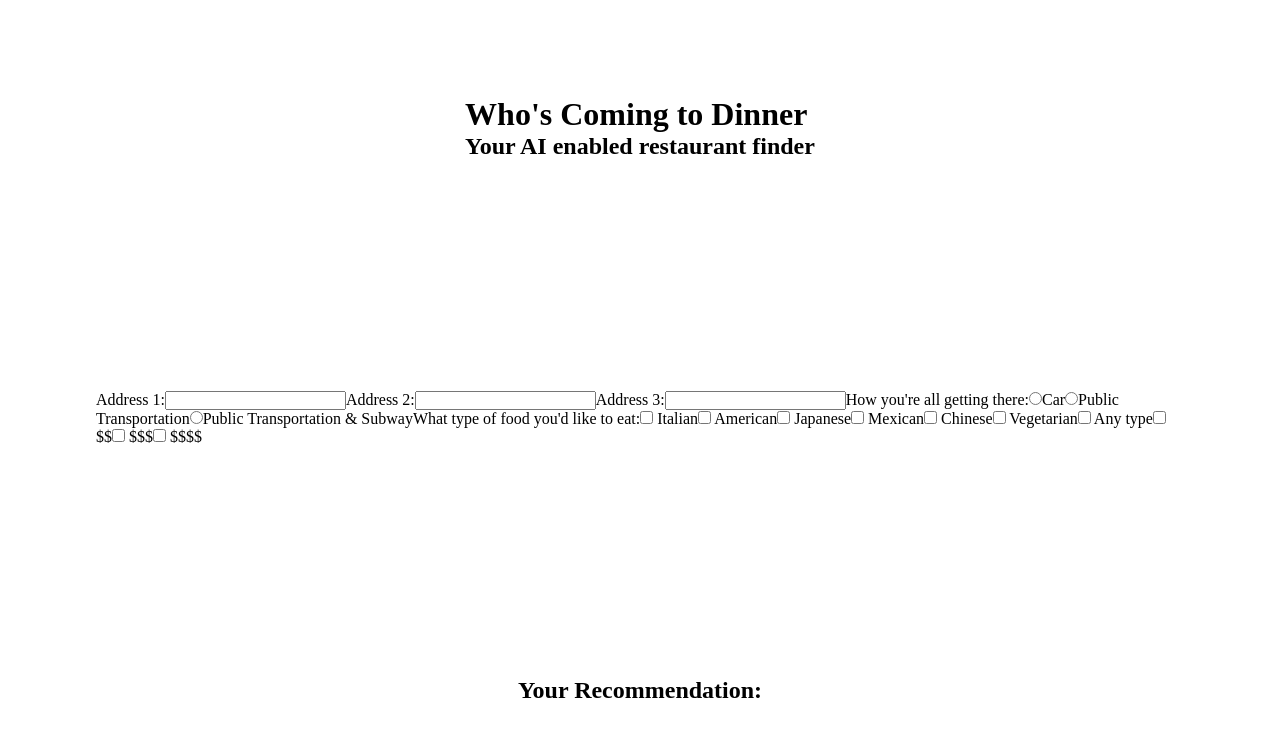
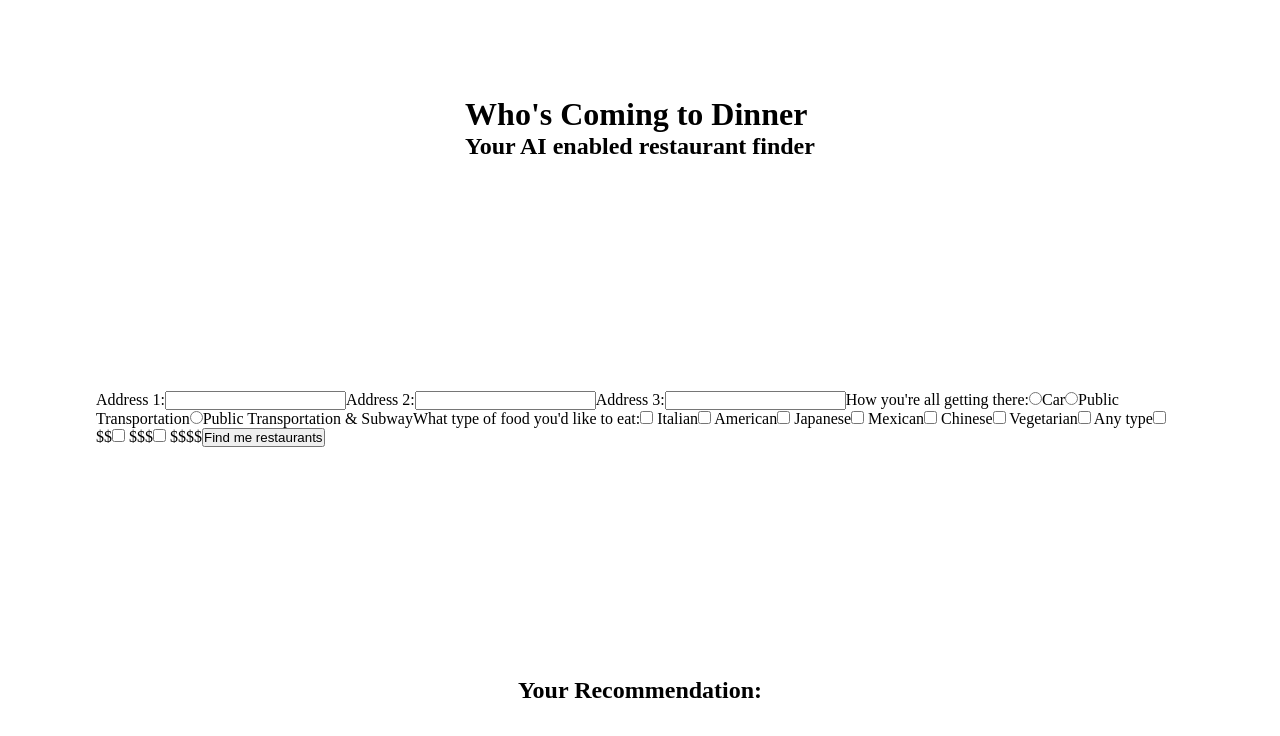
Before and after one commit to ajasinger/dinner-app, a Next.js app: page / in a window 1280 px wide. Shown: the top 736 px of the page. Built offline with nearby package versions, Linux system fonts and the light colour scheme.

Commit message:
add submit and required field

```diff
--- a/pages/index.js
+++ b/pages/index.js
@@ -24,7 +24,7 @@ export default function Home() {
         <form className="form-block" action="/site-here" method="post">
           {/* addreses */}
           <label for="first-address">Address 1:</label>
-          <input type="text" id="first-address" name="first-address"/>
+          <input type="text" id="first-address" name="first-address" required/>
           <label for="second-address">Address 2:</label>
           <input type="text" id="second-address" name="second-address"/>
           <label for="third-address">Address 3:</label>
@@ -60,6 +60,8 @@ export default function Home() {
           <label for="price2"> $$$</label>
           <input type="checkbox" id="price3" name="price3" value="expensive" />
           <label for="price3"> $$$$</label>
+          {/* button */}
+          <button type="submit">Find me restaurants</button>
         </form>
         <div className="answer-block">
           <h2>Your Recommendation:</h2>
```
